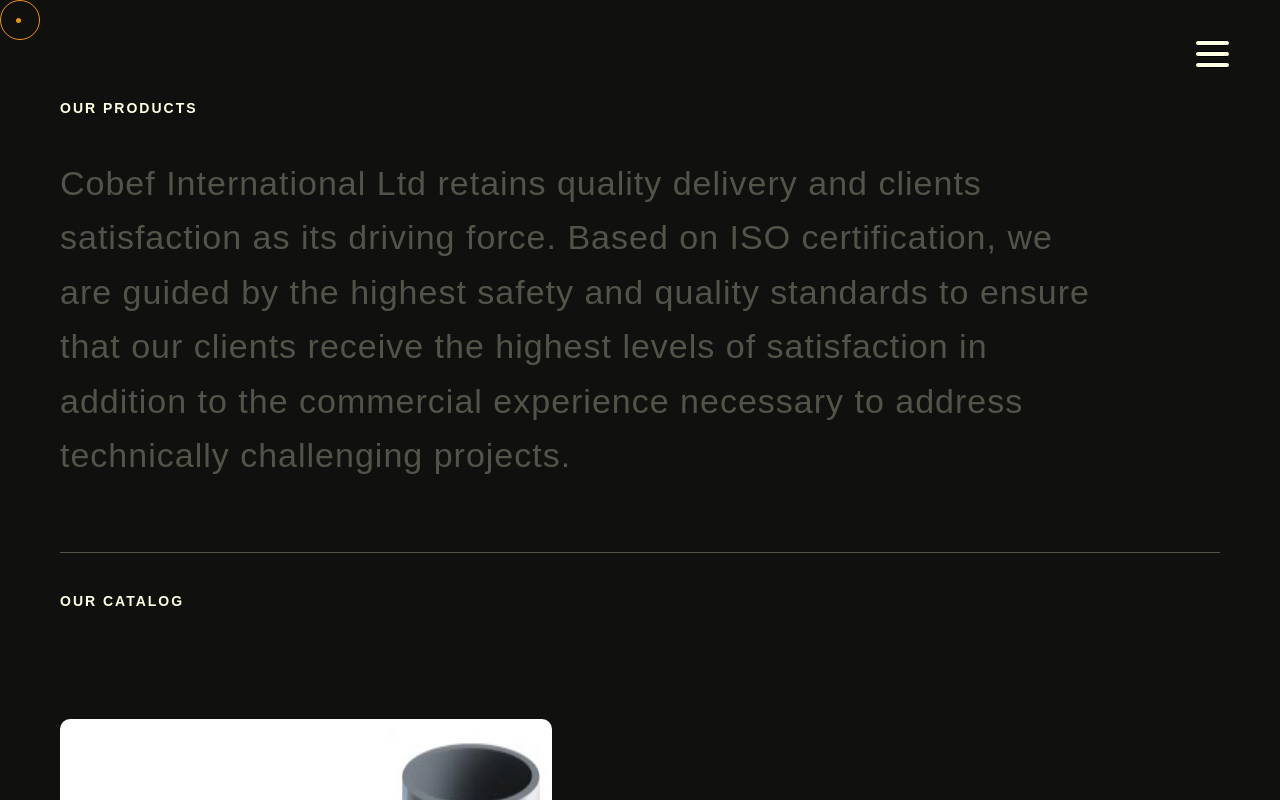
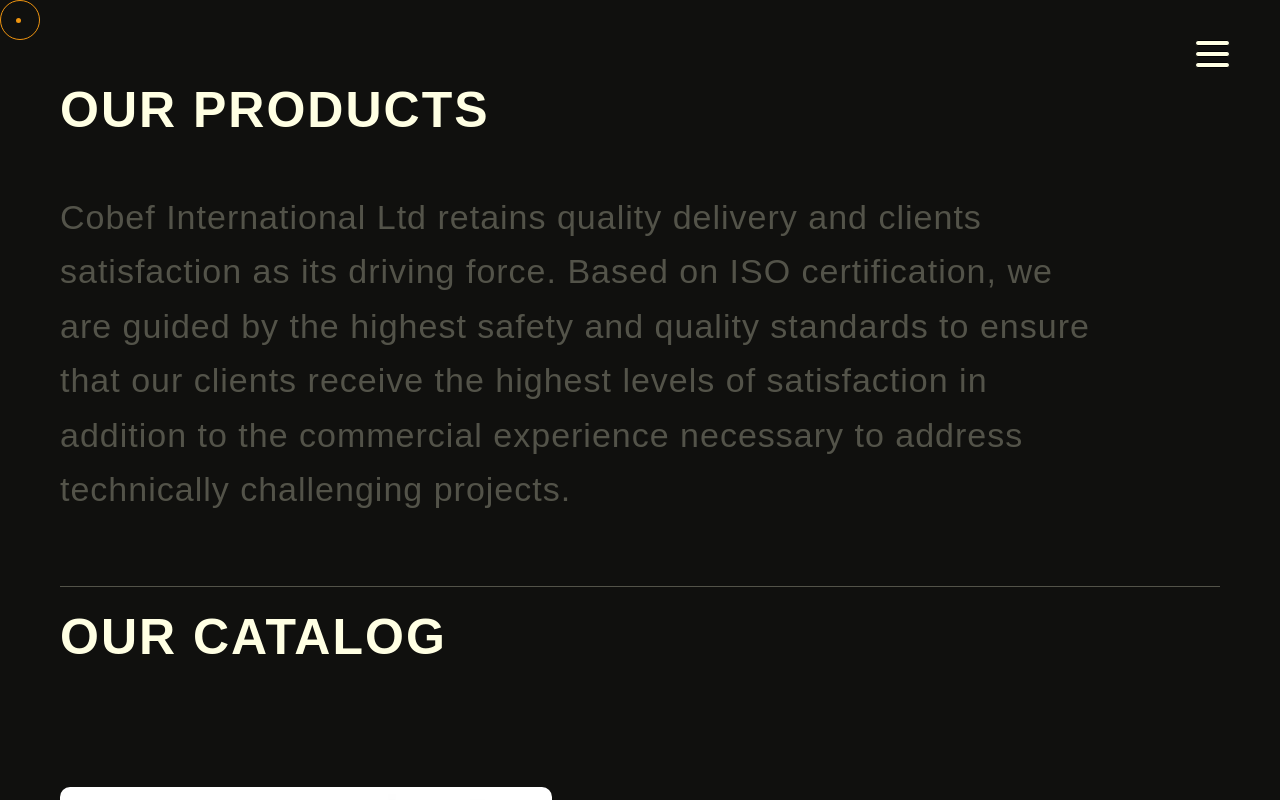
Before and after one commit to utibeinyangetuk/cobef, a Vue app: page /products in a window 1280 px wide. Built offline with nearby package versions, Linux system fonts and the light colour scheme; a web font is replaced by a local one.

Commit message:
projects and products

```diff
--- a/src/views/Products.vue
+++ b/src/views/Products.vue
@@ -17,7 +17,7 @@ import Navbar from "../components/NavMenu.vue";
 			</h2>
 		</div>
 		<div class="catalog">
-			<p>Our Catalog</p>
+			<p class="secondary-header">Our Catalog</p>
 			<div class="product-container">
 				<div class="product">
 					<img src="../assets/materials/HDPE-Pipe.jpg" />
@@ -169,11 +169,13 @@ import Navbar from "../components/NavMenu.vue";
 .header p {
 	text-transform: uppercase;
 	letter-spacing: 2px;
-	font-size: 14px;
-	margin-top: 40px;
-	margin-bottom: 40px;
-	font-weight: 700;
+	font-size: 50px;
+	margin-top: 0px;
+	margin-bottom: 30px;
+	font-weight: bold;
 	color: #ffffe3;
+	align-content: center;
+	height: 100px;
 }
 
 .header h2 {
@@ -183,19 +185,23 @@ import Navbar from "../components/NavMenu.vue";
 	line-height: 1.6em;
 }
 
+.secondary-header {
+	text-transform: uppercase;
+	letter-spacing: 2px;
+	font-size: 50px;
+	margin-top: 0px;
+	margin-bottom: 30px;
+	font-weight: bold;
+	color: #ffffe3;
+	align-content: center;
+	height: 100px;
+}
+
 .catalog {
 	border-top: 1px solid #535349;
 }
 
-.catalog p {
-	text-transform: uppercase;
-	letter-spacing: 2px;
-	font-size: 14px;
-	margin-top: 40px;
-	margin-bottom: 40px;
-	font-weight: 700;
-	color: #ffffe3;
-}
+.catalog p {}
 
 .product-container .product {
 	display: flex;
@@ -224,5 +230,10 @@ import Navbar from "../components/NavMenu.vue";
 	font-weight: normal;
 	color: #535349;
 	margin-right: -780px;
+	text-transform: uppercase;
+	letter-spacing: 2px;
+	font-size: 14px;
+	margin-top: 40px;
+	margin-bottom: 40px;
 }
 </style>
--- a/src/views/Projects.vue
+++ b/src/views/Projects.vue
@@ -5,6 +5,7 @@ import image3 from '@/assets/projects/three.jpg';
 import image2 from '@/assets/projects/two.jpg';
 import ImageCarousel from '@/components/ImageCarousel.vue';
 import NavMenu from '@/components/NavMenu.vue';
+import Footer from '@/components/Footer.vue';
 const trips = [image1, image2, image3, image4];
 </script>
 <template>
@@ -19,7 +20,7 @@ const trips = [image1, image2, image3, image4];
 				necessary to address technically challenging projects.
 			</h2>
 		</div>
-		<p class="portfolio">Our Portfolio</p>
+		<p class="heading">Our Portfolio</p>
 		<div class="content">
 			<div class="works-wrapper">
 				<div class="works">
@@ -66,15 +67,18 @@ const trips = [image1, image2, image3, image4];
 				</div>
 			</div>
 		</div>
-		<p class="portfolio">Visuals from our trips</p>
+		<p class="heading">Visuals from our trips</p>
 		<div class="carousel">
 			<ImageCarousel :images="trips" class="image-carousel" />
 		</div>
+		<p class="heading">Our Clients</p>
+		<div class="marquee"></div>
 	</div>
+<Footer/>
 </template>
 <style scoped>
 .container {
-	background-color: #10100e;
+	background-color: #000000;
 }
 
 .header {
@@ -84,10 +88,10 @@ const trips = [image1, image2, image3, image4];
 .header p {
 	text-transform: uppercase;
 	letter-spacing: 2px;
-	font-size: 44px;
+	font-size: 50px;
 	margin-top: 40px;
 	margin-bottom: 40px;
-	font-weight: normal;
+	font-weight: bold;
 	color: #ffffe3;
 }
 
@@ -101,13 +105,13 @@ const trips = [image1, image2, image3, image4];
 	padding-bottom: 50px;
 }
 
-.portfolio {
+.heading {
 	text-transform: uppercase;
 	letter-spacing: 2px;
-	font-size: 44px;
+	font-size: 50px;
 	margin-top: 0px;
 	margin-bottom: 40px;
-	font-weight: normal;
+	font-weight: bold;
 	color: #ffffe3;
 	padding: 0px 0px 0px 60px;
 	border: 1px dashed #5353497a;
```
